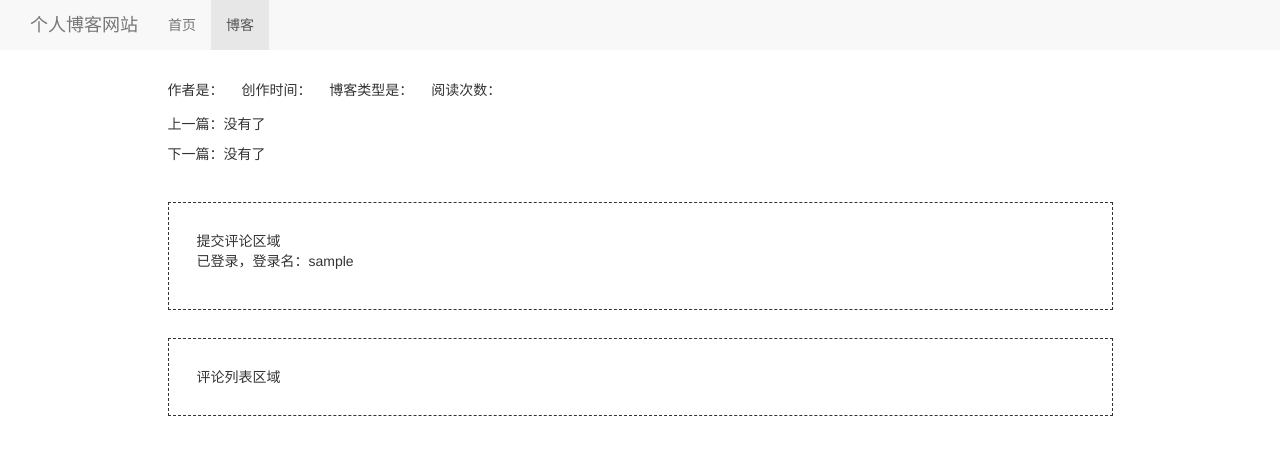
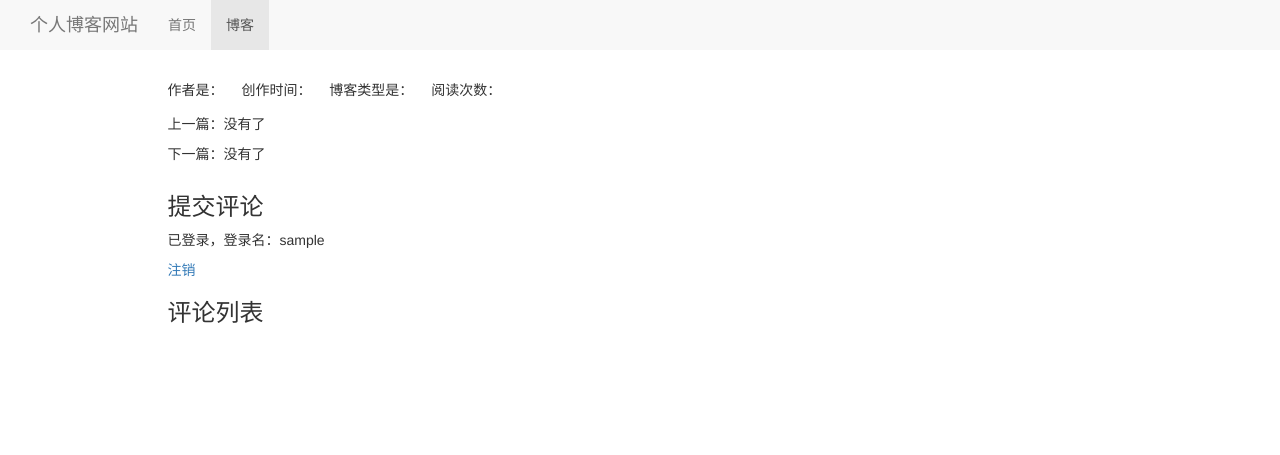
Before and after one commit to zhangyongming13/mysite, a Django app: template blog/templates/blog/blog_detail.html in a window 1280 px wide. Shown: the top 455 px of the page. Run offline with Django 3.2, Linux system fonts and the light colour scheme; the template is opened without the code that fills it, so the values that code supplies are empty; the visitor is signed in with stand-in values (Sample User, id 1); some libraries are stand-ins or nearby versions.

Commit message:
201905102254添加账号注销并返回到首页的功能

```diff
--- a/blog/templates/blog/blog_detail.html
+++ b/blog/templates/blog/blog_detail.html
@@ -54,11 +54,11 @@
     </div>
     <div class="row">
         <div class="col-xs-10 col-xs-offset-1">
-            <div style="margin-top: 2em;border:1px dashed;padding: 2em">
-                提交评论区域
+            <div class="comment-area">
+                <h3 class="comment-area-title">提交评论</h3>
                 {% if request.user.is_authenticated %}  <!--判断是否已经登录-->
                     <p>已登录，登录名：{{ request.user }}</p>
-{#                    <a href="/admin/logout">注销</a>#}
+                    <a href="{% url 'logout' %}">注销</a>
                 {% else %}
                     未登录
                     <!--进行登录操作-->
@@ -70,7 +70,9 @@
                     </form>
                 {% endif %}
             </div>
-            <div style="margin-top: 2em;border:1px dashed;padding: 2em">评论列表区域</div>
+            <div class="comment-area">
+                <h3 class="comment-area-title">评论列表</h3>
+            </div>
         </div>
     </div>
 </div>
--- a/mysite/urls.py
+++ b/mysite/urls.py
@@ -3,7 +3,7 @@ from django.urls import path, include
 from django.conf import settings
 from django.conf.urls.static import static
 from blog.views import Blog_list
-from .views import home, login
+from .views import home, login, logout
 
 urlpatterns = [
     path('', home, name='home'),  # 根目录，把之前的博客列表换成这个
@@ -13,6 +13,7 @@ urlpatterns = [
     path('blog/', include('blog.urls')),  # 将App内创建的urls利用include进行引入
     path('ckeditor', include('ckeditor_uploader.urls')),  # # 上传图片的url
     path('login', login, name='login'),
+    path('logout', logout, name='logout'),
 ]
 
 urlpatterns += static(settings.MEDIA_URL, document_root = settings.MEDIA_ROOT)
--- a/mysite/views.py
+++ b/mysite/views.py
@@ -71,3 +71,8 @@ def login(request):
         return redirect('home')  # 登录成功，跳转到首页
     else:
         return render(request, 'error.html', {'message':'用户名或密码不正确！'})
+
+
+def logout(request):
+    auth.logout(request)
+    return redirect('home')  # 登录成功，跳转到首页
```
